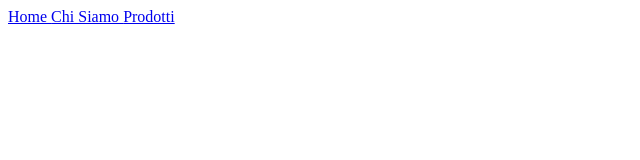
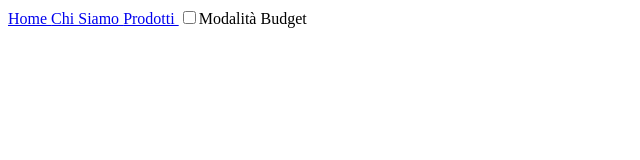
Before and after one commit to JuriPatacchiola/react-context-api, a React (Vite) app: page / in a window 1280 px wide. Shown: the top 160 px of the page, without its empty margins (0-640 px from the left). Built offline with nearby package versions, Linux system fonts and the light colour scheme.

Commit message:
add the imput ceach box with the set buget

```diff
--- a/src/components/Header.jsx
+++ b/src/components/Header.jsx
@@ -11,6 +11,16 @@ export default function Header() {
             <Link to="/" > Home </Link>
             < Link to="/chi-siamo" > Chi Siamo </Link>
             < Link to="/prodotti" > Prodotti </Link>
+
+            < label >
+                <input
+                    type="checkbox"
+                    checked={budgetMode}
+                    onChange={() => setBudgetMode(!budgetMode)
+                    }
+                />
+                Modalità Budget
+            </label>
         </nav>
     );
 }
```
